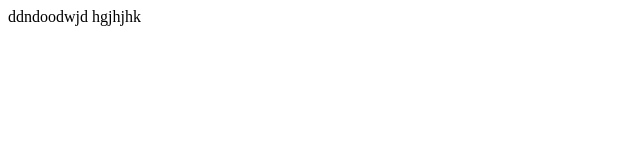
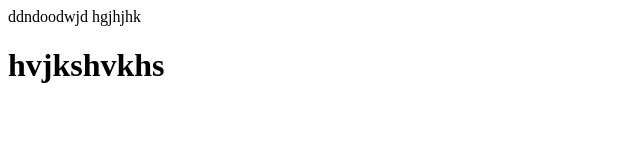
Before and after one commit to EduLanka/EduLanka, a plain HTML site: page index.html in a window 1280 px wide. Shown: the whole page, without its empty margins (0-640 px from the left). Drawn offline with Linux system fonts and the light colour scheme.

Commit message:
ghjhhhh:

```diff
--- a/index.html
+++ b/index.html
@@ -8,5 +8,6 @@
 <body>
     ddndoodwjd
     hgjhjhk
+    <h1>hvjkshvkhs</h1>
 </body>
 </html>
```
